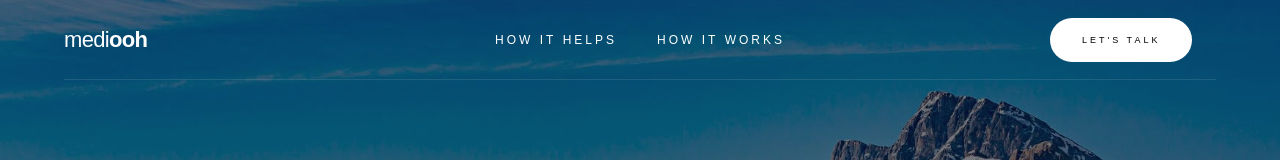
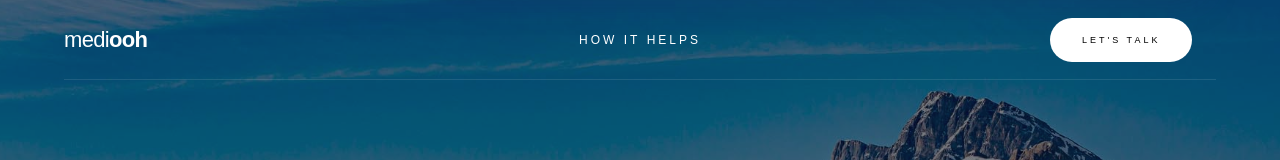
Before and after one commit to n3xdigital-sites/mediooh, a plain HTML site: page index.html in a window 1280 px wide. Shown: the top 160 px of the page. Drawn offline with nearby package versions, Linux system fonts and the light colour scheme; a script that the page names is missing.

Commit message:
Update index.html

```diff
--- a/index.html
+++ b/index.html
@@ -46,7 +46,7 @@
         <nav role="navigation" class="nav-menu w-nav-menu">
           <div class="menu-items">
             <a href="#sec1" class="nav-link w-nav-link">HOW IT HELPS</a>
-            <a href="#hiw" class="nav-link w-nav-link">HOW IT WORKS</a>
+            <!-- <a href="#hiw" class="nav-link w-nav-link">HOW IT WORKS</a> -->
           </div>
         </nav>
         <div class="nav-right">
```
